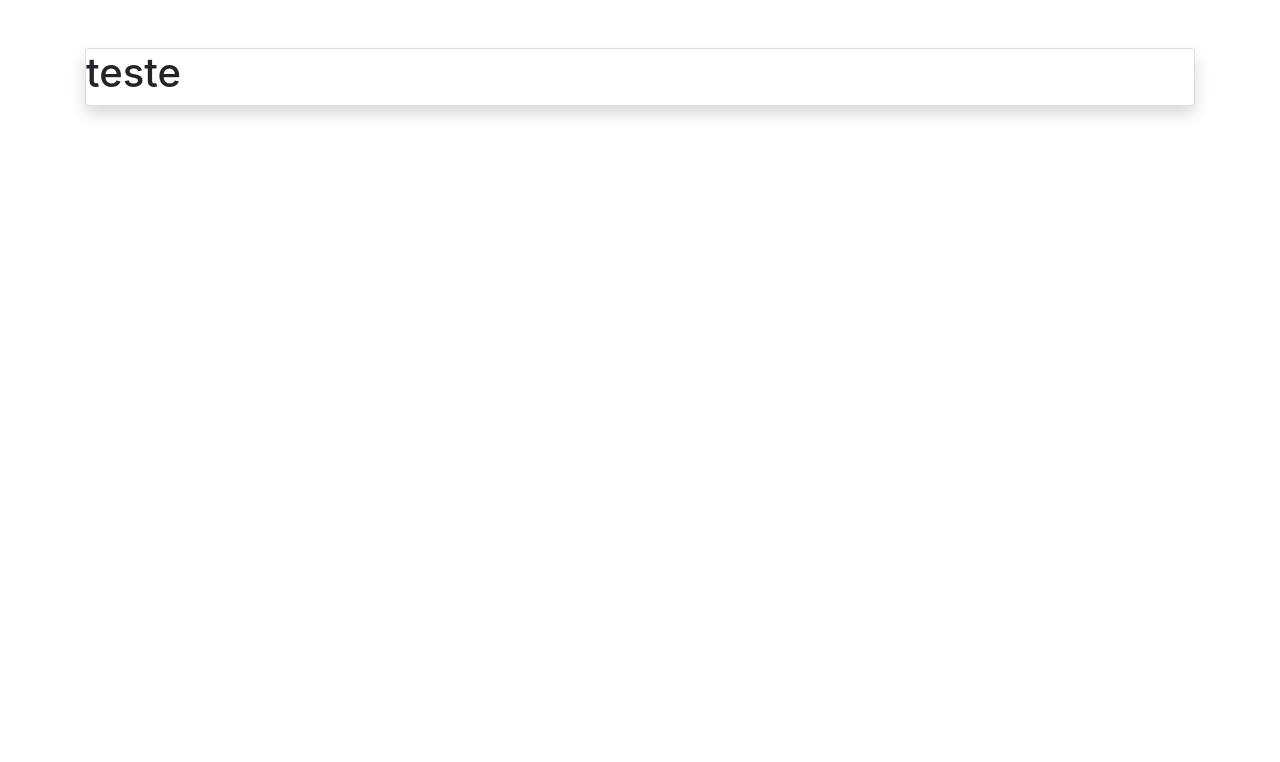
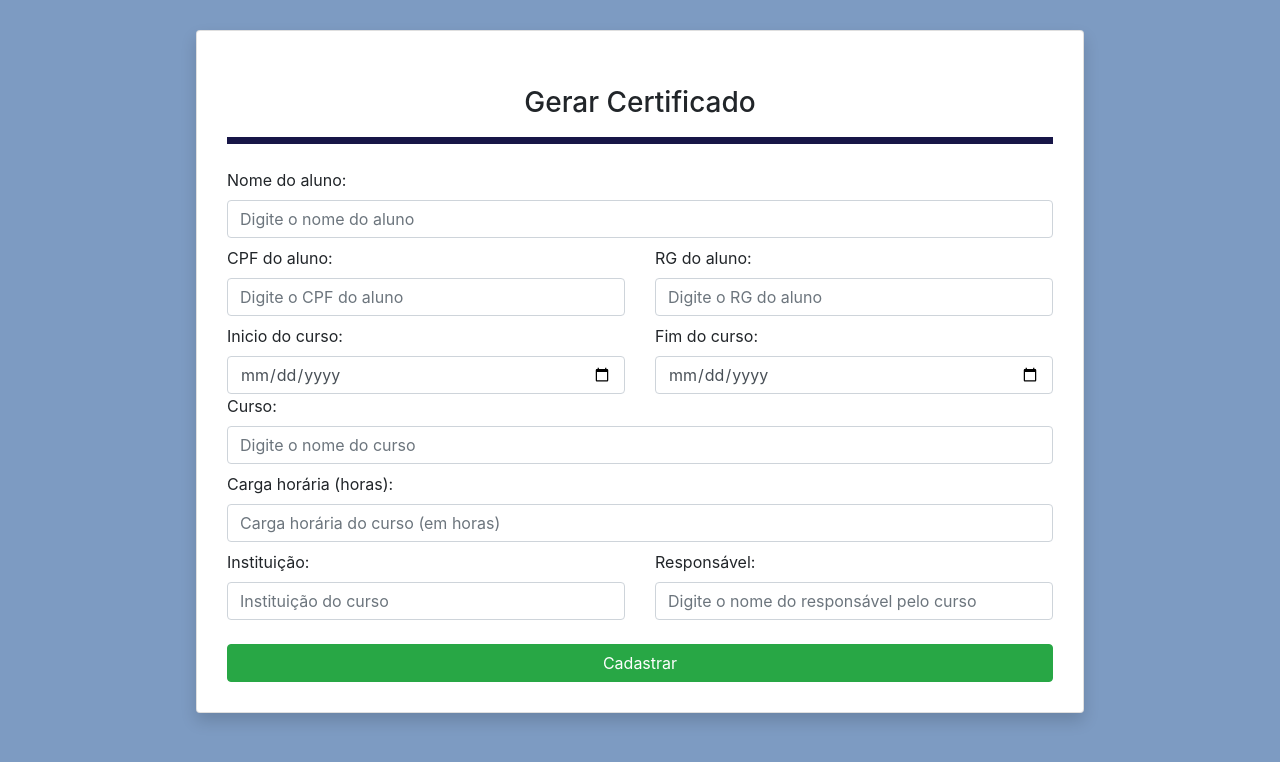
Before and after one commit to jessilver/Engenharia-de-Software, a Django app: page / in a window 1280 px wide. Shown: the top 762 px of the page. Run offline with Django 5.2, Linux system fonts and the light colour scheme; some libraries are stand-ins or nearby versions.

Commit message:
Finalizacao do frontend

```diff
--- a/ProjetoCertificadoPdf/geradoPdf/gpdf/static/css/style.css
+++ b/ProjetoCertificadoPdf/geradoPdf/gpdf/static/css/style.css
@@ -3,3 +3,28 @@
     margin: 0;
     box-sizing: border-box;
 }
+
+#preenchimentoDadosCertificado {
+    background-color: rgb(125, 155, 194);
+    padding: 30px;
+}
+
+#preenchimentoDadosCertificado form {
+    display: flex;
+    max-width: 80%;
+    min-height: 200px;
+    margin: 0 auto;
+    padding: 30px;
+}
+
+.botaoCadastrar {
+    width: 100%;
+}
+
+.titulosCards {
+    text-align: center;
+    padding-bottom: 10px;
+    width: 100%;
+    margin-top: 3%;
+    border-bottom: solid 7px rgb(23, 22, 71);
+}
--- a/ProjetoCertificadoPdf/geradoPdf/gpdf/templates/index.html
+++ b/ProjetoCertificadoPdf/geradoPdf/gpdf/templates/index.html
@@ -10,11 +10,59 @@
     {% bootstrap_css %}
     <link rel="stylesheet" href="{% static 'css/style.css' %}">
 </head>
-<body>
-    <div class="container">
-        <div class="card shadow arround mt-5">
-            <h1>teste</h1>
-        </div>
+<body id="preenchimentoDadosCertificado">
+    <div class="container mt-">
+        <form method="post" action="{% url 'index' %}" class="card shadow arround">
+            <div class="titulosCards mb-4">
+                <h3 class="text-body-secondary">Gerar Certificado</h3>
+            </div>
+
+            <label for="nomeAluno" class="form-label">Nome do aluno:</label>
+            <input type="text" class="form-control mb-2" id="nomeAluno" placeholder="Digite o nome do aluno">
+
+
+
+            <div class="row g-3 mb-2">
+                <div class="col">
+                    <label for="cpfAluno" class="form-label">CPF do aluno:</label>
+                    <input type="text" class="form-control" id="cpfAluno" placeholder="Digite o CPF do aluno">
+                </div>
+                <div class="col">
+                    <label for="rgAluno" class="form-label">RG do aluno:</label>
+                    <input type="text" class="form-control" id="rgAluno" placeholder="Digite o RG do aluno">
+                </div>
+            </div>
+
+            <div class="row g-3">
+                <div class="col">
+                    <label for="inicioCurso" class="form-label">Inicio do curso:</label>
+                    <input type="date" class="form-control" id="inicioCurso" placeholder="dd/mm/aaaa">
+                </div>
+                <div class="col">
+                    <label for="fimCurso" class="form-label">Fim do curso:</label>
+                    <input type="date" class="form-control" id="fimCurso" placeholder="dd/mm/aaaa">
+                </div>
+            </div>
+
+            <label for="nomeCurso" class="form-label">Curso:</label>
+            <input type="text" class="form-control mb-2" id="nomeCurso" placeholder="Digite o nome do curso">
+
+            <label for="cargaHoraria" class="form-label">Carga horária (horas):</label>
+            <input type="number" class="form-control mb-2" id="cargaHoraria" placeholder="Carga horária do curso (em horas)">
+
+            <div class="row g-3 mb-2">
+                <div class="col">
+                    <label for="instituicaoCurso" class="form-label">Instituição:</label>
+                    <input type="text" class="form-control" id="instituicaoCurso" placeholder="Instituição do curso">
+                </div>
+                <div class="col">
+                    <label for="responsavelCurso" class="form-label">Responsável:</label>
+                    <input type="text" class="form-control" id="responsavelCurso" placeholder="Digite o nome do responsável pelo curso">
+                </div>
+            </div>
+
+            <button class="btn btn-success botaoCadastrar mt-3" type="submit">Cadastrar</button>
+        </form>
     </div>
 </body>
 </html>
```
